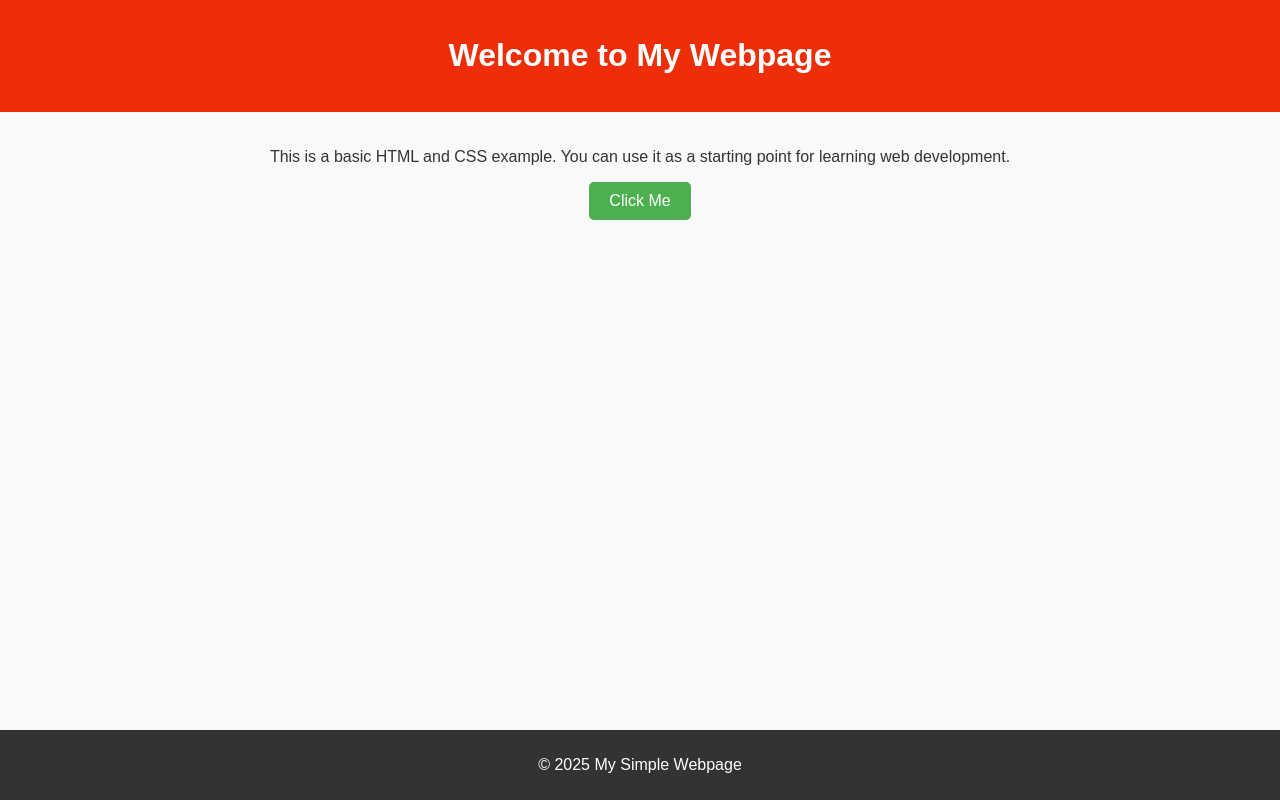
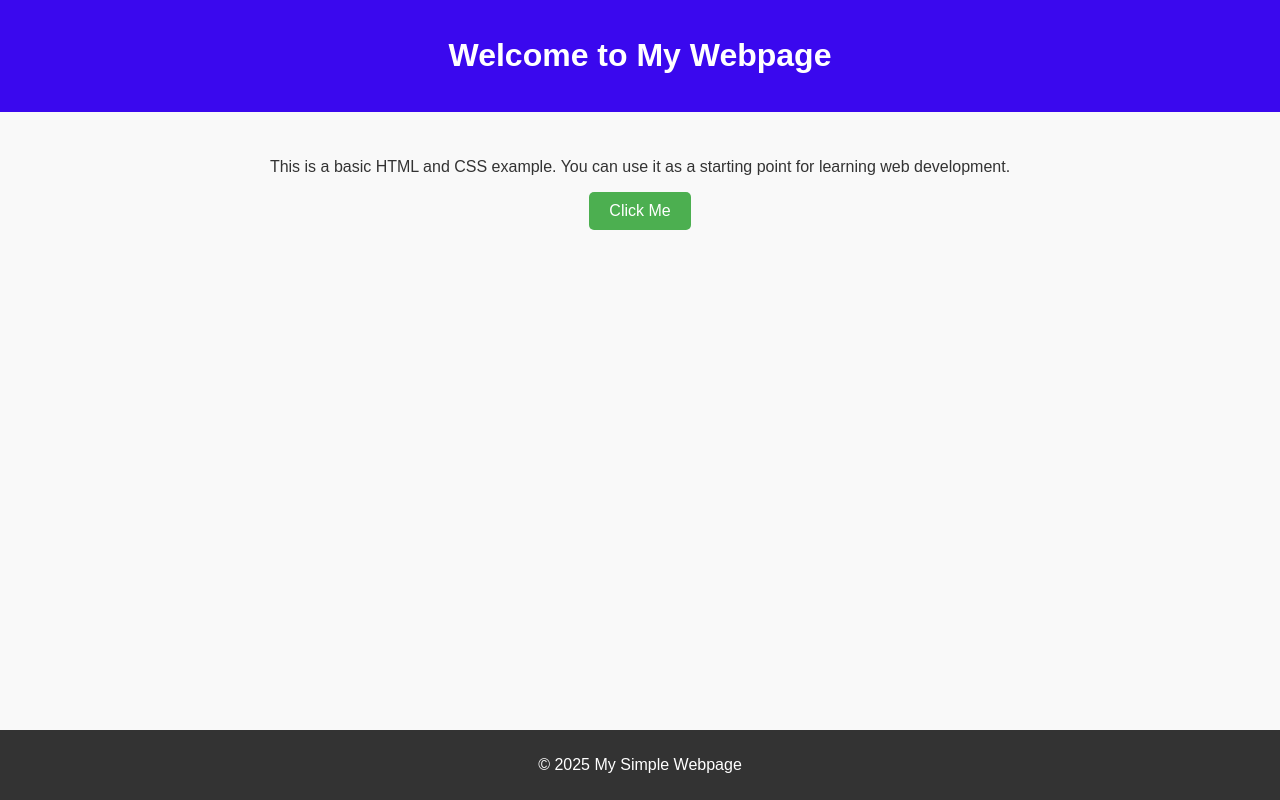
Before and after one commit to ejmantonio/ncp3106-v3, a plain HTML site: page index.html in a window 1280 px wide. Drawn offline with Linux system fonts and the light colour scheme.

Commit message:
Modifief the index file for the web title

```diff
--- a/index.html
+++ b/index.html
@@ -3,7 +3,7 @@
 <head>
     <meta charset="UTF-8">
     <meta name="viewport" content="width=device-width, initial-scale=1.0">
-    <title>This is My Webiste</title>
+    <title>Lab Work No. 1</title>
     <link rel="stylesheet" href="style.css">
 </head>
 <body>
--- a/style.css
+++ b/style.css
@@ -3,18 +3,18 @@ body {
     margin: 0;
     padding: 0;
     background-color: #f9f9f9;
-    color: #333;
+    color: #333333;
 }
 
 header {
-    background-color: #ee2e08;
+    background-color: #3a08ee;
     color: white;
     text-align: center;
     padding: 1em 0;
 }
 
 main {
-    padding: 20px;
+    padding: 30px;
     text-align: center;
 }
 
```
